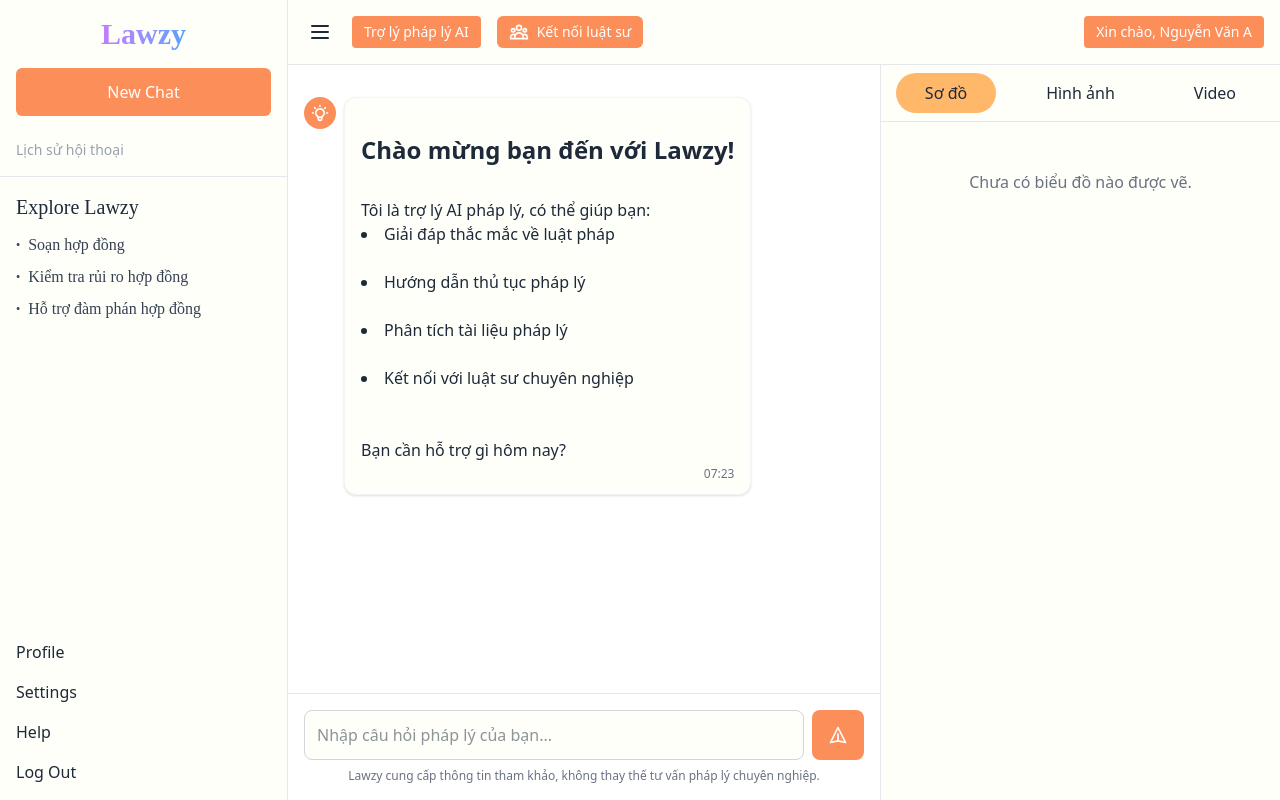
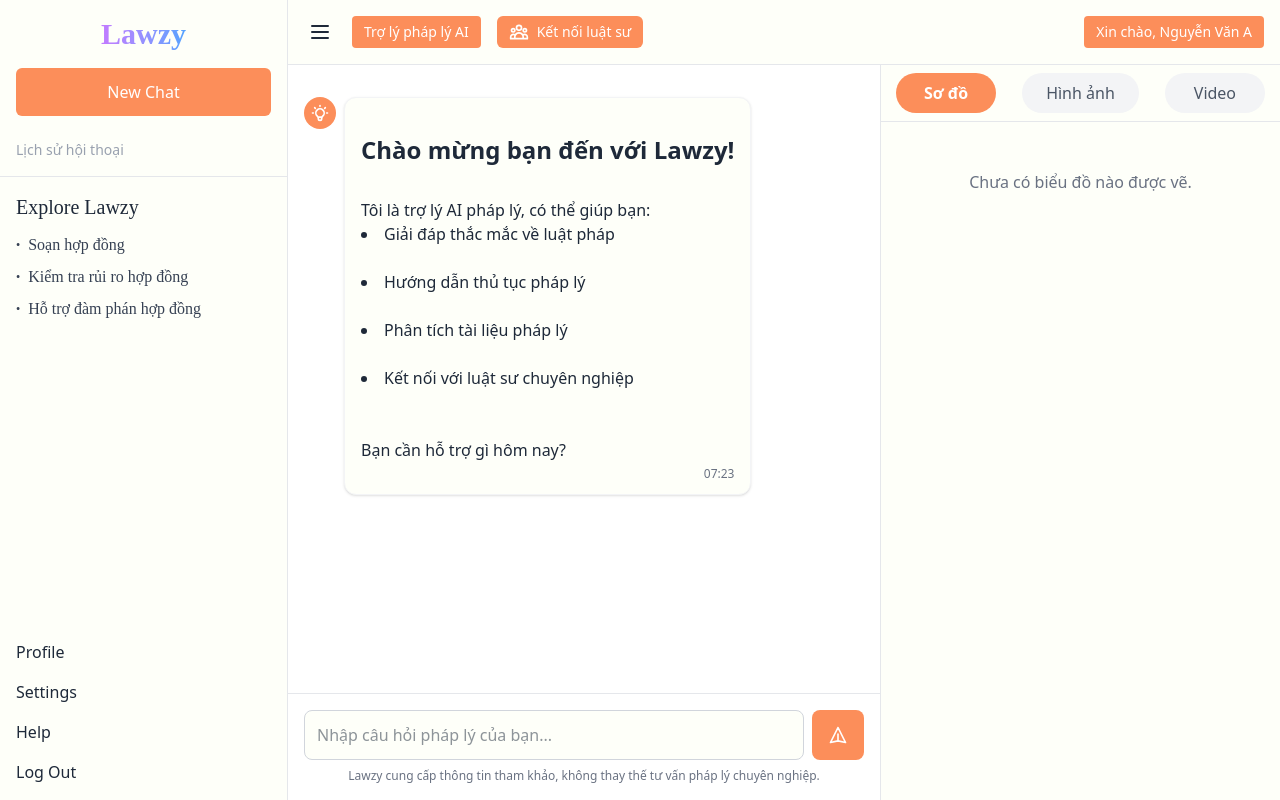
Before and after one commit to hmquan191/Lawzy-demo, a React (Vite) app in the folder react/: page / in a window 1280 px wide. Built offline with nearby package versions, Linux system fonts and the light colour scheme.

Commit message:
cập nhật chỉnh font bold cho trang diagram

```diff
--- a/react/components/ChatBot.tsx
+++ b/react/components/ChatBot.tsx
@@ -158,8 +158,8 @@ const ChatBot = () => {
                   <button
                     key={tab}
                     onClick={() => setActiveTab(tab as 'diagram' | 'image' | 'video')}
-                    className={` px-6 py-2 rounded-full font-medium min-w-[100px] transition-colors ${
-                      activeTab === tab ? 'bg-orange-300' : 'bg-white-100'
+                    className={`px-6 py-2 rounded-full min-w-[100px] transition-colors ${
+                      activeTab === tab ? 'bg-[#fc8e5a] text-white font-semibold' : 'bg-gray-100 text-gray-600'
                     }`}
                   >
                     {tab === 'diagram' && 'Sơ đồ'}
```
